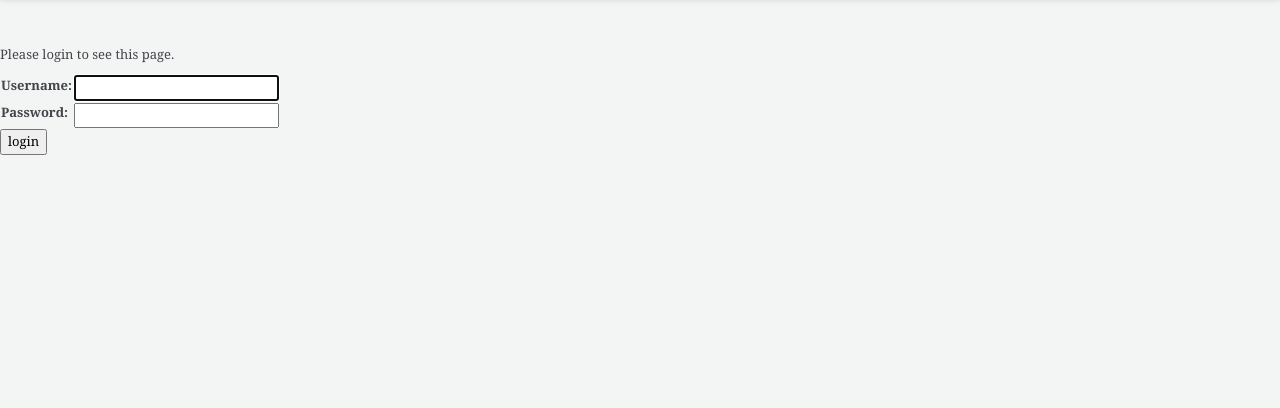
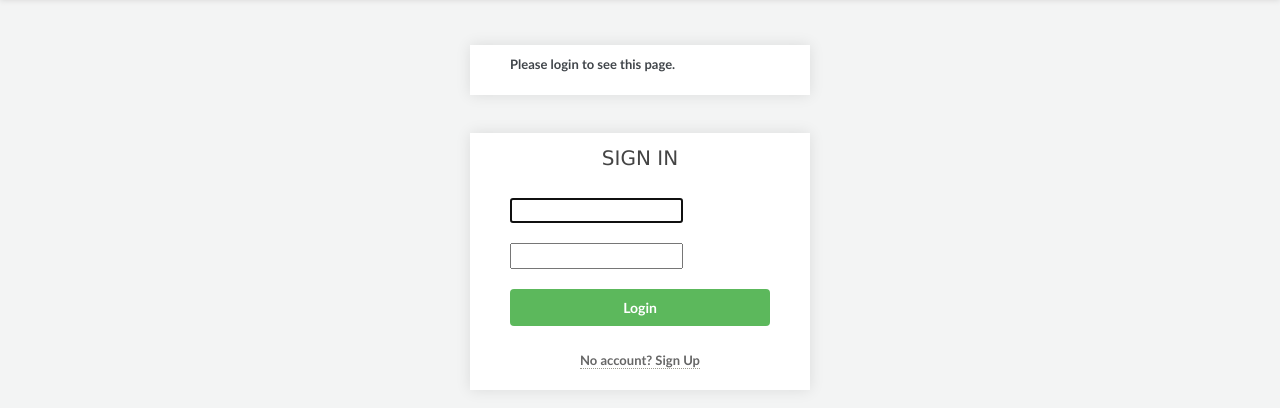
Before and after one commit to meikuam/Redwing, a Django app: page /accounts/login/?next=/addarticle/ in a window 1280 px wide. Shown: the part 77-485 px from the top of the page. Run offline with Django 3.2, Linux system fonts and the light colour scheme; some libraries are stand-ins or nearby versions.

Commit message:
login page styling

```diff
--- a/news/forms.py
+++ b/news/forms.py
@@ -1,4 +1,5 @@
 from django import forms
+from django.contrib.auth.forms import AuthenticationForm
 from ckeditor.widgets import CKEditorWidget
 
 from .models import Article
@@ -19,3 +20,17 @@
 class CommentReviewForm(forms.Form):
 	status = forms.ChoiceField(choices=COMMENT_STATUSES)
 	reviewer_comment = forms.CharField(max_length=200, required=False)
+
+class LoginForm(AuthenticationForm):
+	username = forms.CharField(
+		max_length=30,
+		widget=forms.TextInput(
+			attrs={'class': 'form-control', 'placeholder': 'Username'}
+		)
+	)
+	password = forms.CharField(
+		max_length=30,
+		widget=forms.PasswordInput(
+			attrs={'class': 'form-control', 'placeholder': 'Password'}
+		)
+	)
--- a/news/static/news/custom.css
+++ b/news/static/news/custom.css
@@ -76,3 +76,66 @@
 	margin-top: 9px;
 	padding: 6px 15px;
 }
+
+.login-container {
+	position: relative;
+	margin: 10% auto;
+	max-width: 340px;
+
+	font-family: Lato, sans-serif;
+}
+
+.login-container.login-next-error {
+	margin: 20px auto -7%;
+}
+
+.login-container.login-next-error .login-error {
+	margin-bottom: 0;
+	padding-bottom: 0 !important;
+}
+
+.login-container .loginbox {
+	position: relative;
+	width: 340px !important;
+	height: auto !important;
+	padding: 0 0 20px 0;
+	box-shadow: 0 0 14px rgba(0,0,0,.1);
+	background-color: #fff !important;
+}
+
+.login-container .loginbox .loginbox-title {
+	position: relative;
+	width: 100%;
+	height: 35px;
+	font-family: 'Lucida Sans', Arial, Helvetica;
+	font-size: 20px;
+	font-weight: normal;
+	color: #444;
+	margin-bottom: 20px;
+}
+
+.login-container .loginbox .loginbox-textbox,
+.login-container .loginbox .login-error,
+.login-container .loginbox .loginbox-submit {
+	padding: 10px 40px;
+}
+
+.login-container .loginbox .loginbox-textbox .form-control {
+	-webkit-border-radius: 3px !important;
+	-webkit-background-clip: padding-box !important;
+	-moz-border-radius: 3px !important;
+	-moz-background-clip: padding !important;
+	border-radius: 3px !important;
+	background-clip: padding-box !important;
+}
+
+.login-container .loginbox .loginbox-signup,
+.login-container .loginbox .loginbox-title {
+	text-align: center;
+	padding-top: 10px;
+}
+
+.login-container .loginbox .loginbox-signup a {
+	font-size: 13px;
+	color: #666;
+}
--- a/redwing/templates/registration/login.html
+++ b/redwing/templates/registration/login.html
@@ -2,37 +2,40 @@
 
 {% block content %}
 
-{% if form.errors %}
-<p>Your username and password didn't match. Please try again.</p>
+{% if next %}
+<div class="login-container login-next-error">
+	<div class="loginbox">
+		{% if user.is_authenticated %}
+		<p class="login-error">Your account doesn't have access to this page. To proceed,
+		please login with an account that has access.</p>
+		{% else %}
+		<p class="login-error">Please login to see this page.</p>
+		{% endif %}
+	</div>
+</div>
 {% endif %}
 
-{% if next %}
-    {% if user.is_authenticated %}
-    <p>Your account doesn't have access to this page. To proceed,
-    please login with an account that has access.</p>
-    {% else %}
-    <p>Please login to see this page.</p>
-    {% endif %}
-{% endif %}
-
-<form method="post" action="/accounts/login/">
-{% csrf_token %}
-<table>
-<tr>
-    <td>{{ form.username.label_tag }}</td>
-    <td>{{ form.username }}</td>
-</tr>
-<tr>
-    <td>{{ form.password.label_tag }}</td>
-    <td>{{ form.password }}</td>
-</tr>
-</table>
-
-<input type="submit" value="login" />
-<input type="hidden" name="next" value="{{ next }}" />
-</form>
-
-{# Assumes you setup the password_reset view in your URLconf #}
-{# <p><a href="{% url 'password_reset' %}">Lost password?</a></p>#}
-
+<div class="login-container">
+	<div class="loginbox">
+		<div class="loginbox-title">SIGN IN</div>
+		{% if form.errors %}
+		<p class="login-error">Your username and password didn't match. Please try again.</p>
+		{% endif %}
+		<form method="post" action="/accounts/login/">
+			{% csrf_token %}
+			<div class="loginbox-textbox">
+				{{ form.username }}
+			</div>
+			<div class="loginbox-textbox">
+				{{ form.password }}
+			</div>
+			<div class="loginbox-submit">
+				<input type="submit" class="btn btn-success btn-block green" value="Login">
+			</div>
+		</form>
+		<div class="loginbox-signup">
+			<a href="/accounts/register/">No account? Sign Up</a>
+		</div>
+	</div>
+</div>
 {% endblock %}
--- a/redwing/urls.py
+++ b/redwing/urls.py
@@ -19,12 +19,13 @@
 from django.views.generic.edit import CreateView
 from django.contrib.auth.forms import UserCreationForm
 
+from news.forms import LoginForm
 
 urlpatterns = [
 	url(r'^', include('news.urls')),
 	url(r'^admin/', admin.site.urls),
-	url(r'^accounts/login/$', login, name='login'),
+	url(r'^accounts/login/$', login, {'authentication_form': LoginForm}, name='login'),
 
-    url(r'^accounts/logout/$', logout, {'next_page': '/'}, name='logout'),
+	url(r'^accounts/logout/$', logout, {'next_page': '/'}, name='logout'),
 	url(r'^accounts/register/$', CreateView.as_view(template_name='registration/register.html', form_class=UserCreationForm, success_url='/accounts/login/'))
 ]
```
